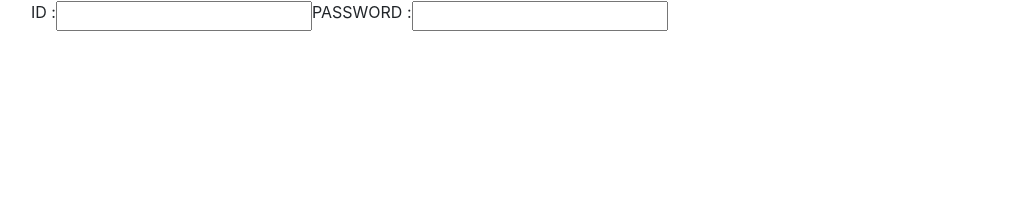
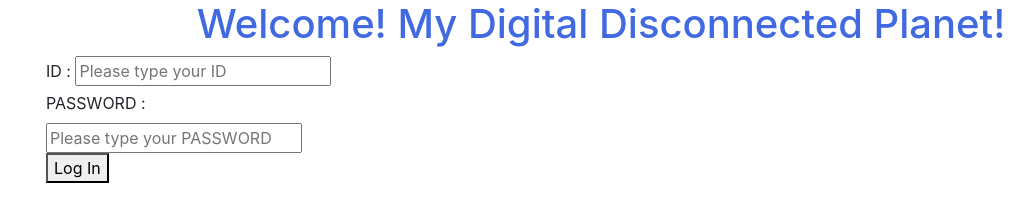
Before and after one commit to GeunHeeKim/nana, a website with bundled scripts: page index.html in a window 1280 px wide. Shown: the whole page, without its empty margins (39-1072 px from the left). Built offline with nearby package versions, Linux system fonts and the light colour scheme.

```diff
--- a/index.html
+++ b/index.html
@@ -9,12 +9,41 @@
 </head>
 <body>
   <div class="container">
+    <h1>Welcome! My Digital Disconnected Planet!</h1>
     <form action="">
-      <div class="row align-items-center login">
-        <label for="login_id">ID : </label>
-        <input type="text" id="login_id">
-        <label for="login_pw">PASSWORD : </label>
-        <input type="text" id="login_pw">
+      <div
+      class="row"
+      >
+        <div
+        class="align-items-center align-self-start
+        col-xs-12 col-md-4"
+        >
+            <div class="row  login">
+                <div class="col-12">
+                  <label for="login_id">ID : </label>
+                  <input
+                  type="text"
+                  name="login_id"
+                  id="login_id"
+                  placeholder="Please type your ID"
+                  >
+                </div>
+                <div class="col-12">
+                  <label for="login_pw">PASSWORD : </label>
+                  <input
+                  type="text"
+                  name="login_pw"
+                  id="login_pw"
+                  placeholder="Please type your PASSWORD"
+                  >
+                </div>
+                <div class="col-12">
+                  <button id="btn_login" onclick="validation();">
+                    Log In
+                  </button>
+                </div>
+              </div>
+        </div>
       </div>
   </form>
   </div>
--- /dev/null
+++ b/src/js/login.js
@@ -0,0 +1,6 @@
+const validation = function() {
+  let username = document.getElementById('login_id').value;
+  let password = document.getElementById('login_pw').value;
+
+  console.log(username)
+}
--- a/src/js/main.js
+++ b/src/js/main.js
@@ -1,5 +1,6 @@
 import '../scss/main.scss';
 import { msg } from './msg';
+import { login } from './login';
 import 'bootstrap';
 
 console.log(msg.hello)
--- a/src/scss/main.scss
+++ b/src/scss/main.scss
@@ -2,4 +2,8 @@
 
 h1 {
   color: $color-primary;
+  text-align: center
 }
+.text-center {
+  text-align: center
+}
```
Also changed, not shown: dist/index.html, src/page/map.html (added), 4 other files.
